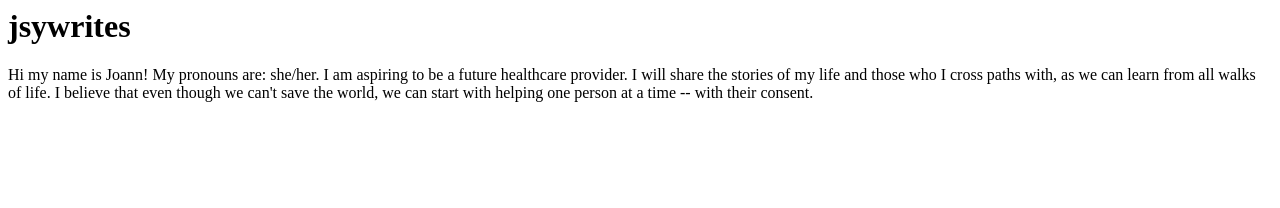
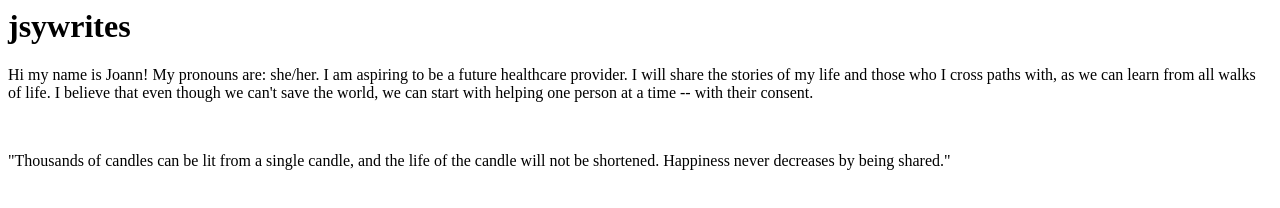
Before and after one commit to jsywrites/jsywrites.github.io, a plain HTML site: page index.html in a window 1280 px wide. Drawn offline with Linux system fonts and the light colour scheme.

Commit message:
Update index.html

```diff
--- a/index.html
+++ b/index.html
@@ -5,4 +5,6 @@
 <body>
   <h1>jsywrites</h1>
   <p>Hi my name is Joann! My pronouns are: she/her. I am aspiring to be a future healthcare provider. I will share the stories of my life and those who I cross paths with, as we can learn from all walks of life. I believe that even though we can't save the world, we can start with helping one person at a time -- with their consent. </p>
+  <br>
+  <p>"Thousands of candles can be lit from a single candle, and the life of the candle will not be shortened. Happiness never decreases by being shared."</p>
 </body>
```
